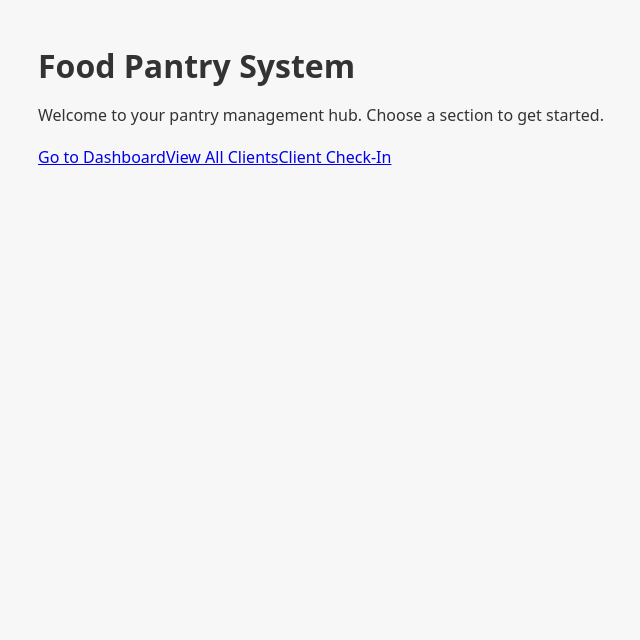
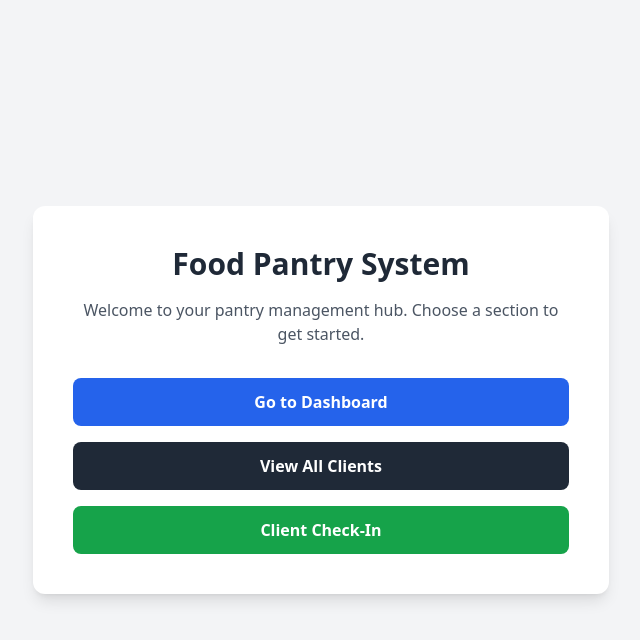
Before and after one commit to calie-png/Pantry, a React (Vite) app: page / in a window 1280 px wide. Shown: the top 640 px of the page, without its empty margins (319-959 px from the left). Built offline with nearby package versions, Linux system fonts and the light colour scheme.

Commit message:
Update index.css

```diff
--- a/src/index.css
+++ b/src/index.css
@@ -1,44 +1,28 @@
-/* Global Reset */
-* {
-  margin: 0;
-  padding: 0;
-  box-sizing: border-box;
+@tailwind base;
+@tailwind components;
+@tailwind utilities;
+
+/* Global page defaults */
+body {
+  @apply bg-gray-100 text-gray-800 antialiased;
 }
 
-/* Base Typography */
-body {
-  font-family: system-ui, -apple-system, BlinkMacSystemFont, "Segoe UI",
-    Roboto, Helvetica, Arial, sans-serif;
-  background-color: #f7f7f7;
-  color: #333;
-  line-height: 1.6;
-  min-height: 100vh;
+/* Container defaults */
+.page-container {
+  @apply max-w-5xl mx-auto px-6 py-10;
 }
 
-/* Default container layout */
-#root {
-  display: flex;
-  justify-content: center;
-  align-items: flex-start;
-  padding: 40px 20px;
+/* Headings */
+.page-title {
+  @apply text-3xl font-semibold mb-6 text-center;
 }
 
-/* Utility spacing */
-.container {
-  width: 100%;
-  max-width: 600px;
-  background: #ffffff;
-  padding: 24px;
-  border-radius: 12px;
-  box-shadow: 0px 4px 10px rgba(0, 0, 0, 0.08);
+/* Card layout */
+.card {
+  @apply bg-white rounded-lg shadow p-6 mb-6;
 }
 
-/* Heading styles */
-h1, h2, h3 {
-  font-weight: 600;
-  margin-bottom: 12px;
+/* Link Bar */
+.nav-link {
+  @apply text-blue-600 font-medium hover:underline mx-2;
 }
-
-p {
-  margin-bottom: 16px;
-}
```
